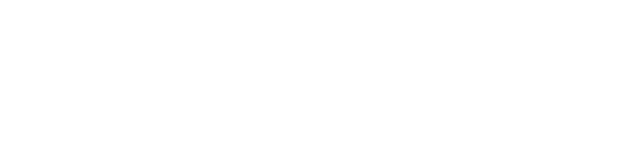
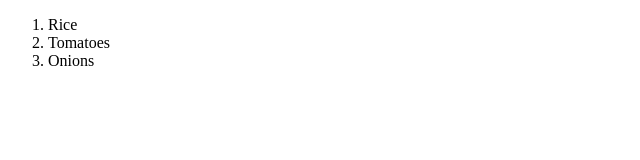
Before and after one commit to ChristianaFrimpong/Myfirstwebsite, a plain HTML site: page index.html in a window 1280 px wide. Shown: the whole page, without its empty margins (0-640 px from the left). Drawn offline with Linux system fonts and the light colour scheme.

Commit message:
added list items

```diff
--- a/index.html
+++ b/index.html
@@ -2,10 +2,14 @@
 <html lang="en">
 <head>
     <meta charset="UTF-8">
-    <meta name="viewport" content="width=device-width, initial-scale=1.0">
+    <meta name="viewport" content="width=ss, initial-scale=1.0">
     <title>Document</title>
 </head>
 <body>
-
+   <ol>
+    <li>Rice</li>
+    <li>Tomatoes</li>
+    <li>Onions</li>
+   </ol>
 </body>
 </html>
```
